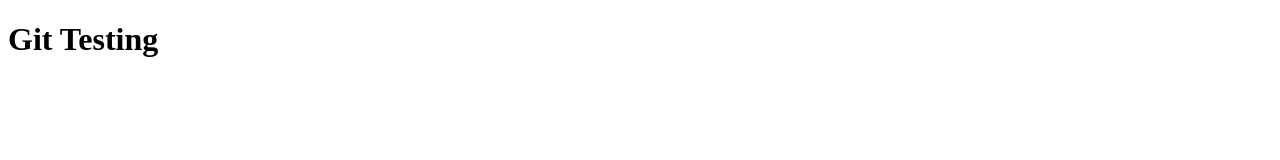
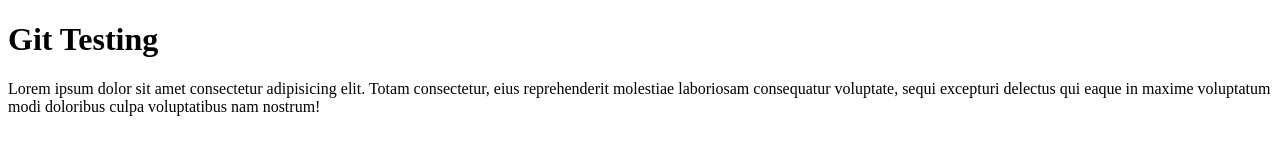
Before and after one commit to NantTheintNadiSoe/test-project, a plain HTML site: page index.html in a window 1280 px wide. Drawn offline with Linux system fonts and the light colour scheme.

Commit message:
Add new paragraph

```diff
--- a/index.html
+++ b/index.html
@@ -7,5 +7,6 @@
   </head>
   <body>
     <h1>Git Testing</h1>
+    <p>Lorem ipsum dolor sit amet consectetur adipisicing elit. Totam consectetur, eius reprehenderit molestiae laboriosam consequatur voluptate, sequi excepturi delectus qui eaque in maxime voluptatum modi doloribus culpa voluptatibus nam nostrum!</p>
   </body>
 </html>
```
